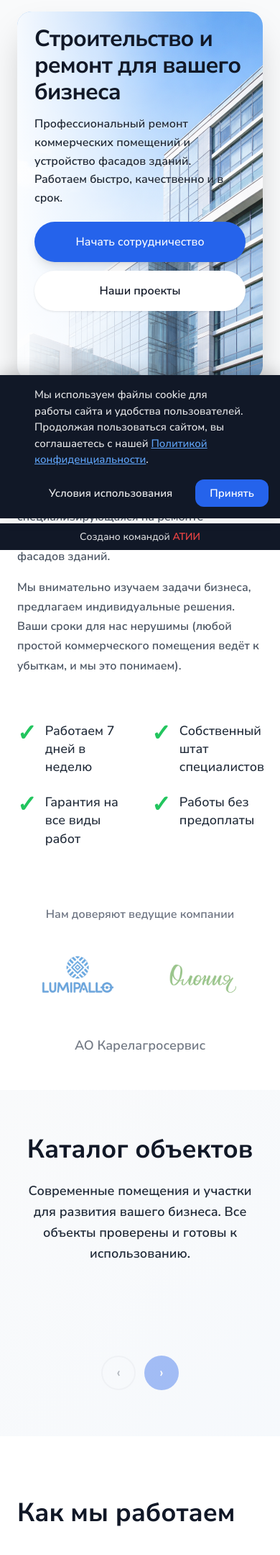
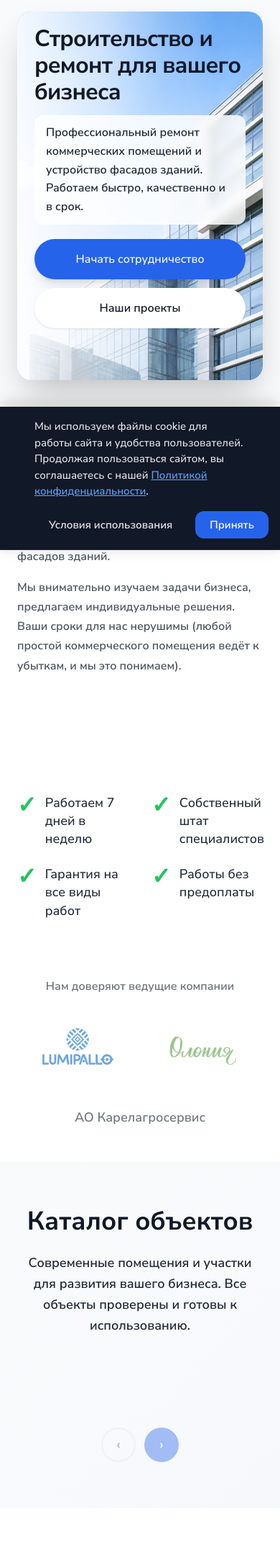
Before and after one commit to KoboSteruS/BkStroy, a Flask app: template templates/index.html in a window 390 px wide. Shown: the part 80-2240 px from the top of the page at 72% size. Run offline with Flask 3, Linux system fonts and the light colour scheme; the template is opened without the code that fills it, so the values that code supplies are empty.

Commit message:
Последние правки

```diff
--- a/static/css/style.css
+++ b/static/css/style.css
@@ -395,6 +395,17 @@ button {
   text-shadow: 0 1px 2px rgba(255, 255, 255, 0.8);
 }
 
+@media (max-width: 767px) {
+  .hero-desc {
+    background: rgba(255, 255, 255, 0.82);
+    padding: 0.75rem 1rem;
+    border-radius: var(--radius-lg);
+    margin-right: 0;
+    -webkit-backdrop-filter: blur(6px);
+    backdrop-filter: blur(6px);
+  }
+}
+
 @media (min-width: 1024px) {
   .hero-desc {
     font-size: 1.125rem;
@@ -528,13 +539,9 @@ button {
   }
 }
 
-main {
-  padding-bottom: 2.75rem; /* место под плашку «Создано командой АТИИ» */
-}
-
 @media (max-width: 767px) {
   main {
-    padding-bottom: calc(2.75rem + 2rem + env(safe-area-inset-bottom, 0px));
+    padding-bottom: calc(2rem + env(safe-area-inset-bottom, 0px));
   }
 }
 
@@ -576,6 +583,7 @@ main {
   gap: 1.5rem 2rem;
   margin: 0;
   padding: 0;
+  padding-top: 100px;
 }
 
 @media (min-width: 768px) {
@@ -963,6 +971,7 @@ main {
   margin-bottom: 4rem;
 }
 
+
 .process-layout {
   display: grid;
   gap: 3rem;
@@ -979,6 +988,84 @@ main {
 
 .process-media {
   min-height: 26rem;
+}
+
+/* Строка заголовок + кнопка на мобильных */
+.process-header-row {
+  display: block;
+}
+
+@media (max-width: 1023px) {
+  .process-header-row {
+    display: flex;
+    align-items: center;
+    justify-content: flex-start;
+    gap: 0.75rem;
+    margin-bottom: 1.5rem;
+  }
+  .process-heading {
+    margin-bottom: 0;
+    flex: 1 1 0;
+    min-width: 9em;
+  }
+}
+
+/* Обёртка кнопки справа от заголовка — только на мобильных */
+.process-circle-wrap--mobile {
+  display: none;
+  flex-shrink: 0;
+}
+
+@media (max-width: 1023px) {
+  .process-circle-wrap--mobile {
+    display: block;
+    position: relative;
+    right: 93px;
+    top: 50px;
+    /* top не используем: % зависит от высоты родителя, которая меняется после загрузки шрифтов — из-за этого кнопка съезжает. Вертикаль задаётся flex align-items: center у .process-header-row */
+  }
+  .process-circle--desktop {
+    display: none !important;
+  }
+  .process-media {
+    min-height: 0;
+  }
+  .process-image-wrap {
+    display: none;
+  }
+  .process-image-wrap::before,
+  .process-image-wrap::after {
+    display: none;
+  }
+  .process-image {
+    display: none;
+  }
+  .process-circle-wrap--mobile .process-circle,
+  .process-circle--mobile {
+    position: relative;
+    transform: none;
+    margin: 0;
+    width: 5.5rem;
+    height: 5.5rem;
+    padding: 0.5rem;
+  }
+  .process-circle-wrap--mobile .process-circle-title,
+  .process-circle--mobile .process-circle-title {
+    font-size: 0.6875rem;
+    line-height: 1.15;
+  }
+  .process-circle-wrap--mobile .process-circle-sub,
+  .process-circle--mobile .process-circle-sub {
+    font-size: 0.625rem;
+  }
+  .process-circle-wrap--mobile .process-circle:hover,
+  .process-circle--mobile:hover {
+    transform: scale(1.05);
+  }
+  .process-circle-wrap--mobile .process-circle:active,
+  .process-circle--mobile:active {
+    transform: scale(0.98);
+  }
 }
 
 @media (min-width: 1024px) {
@@ -1066,6 +1153,21 @@ main {
     width: 11rem;
     height: 11rem;
     padding: 1rem;
+  }
+}
+
+@media (min-width: 1024px) {
+  .process-circle {
+    top: 2rem;
+    right: 2rem;
+    left: auto;
+    transform: none;
+  }
+  .process-circle:hover {
+    transform: scale(1.05);
+  }
+  .process-circle:active {
+    transform: scale(0.98);
   }
 }
 
@@ -1881,11 +1983,6 @@ a.contact-info-value:hover {
 /* ----- Плашка об использовании cookie ----- */
 /* Плашка «Создано командой АТИИ» — всегда внизу */
 .credit-bar {
-  position: fixed;
-  bottom: 0;
-  left: 0;
-  right: 0;
-  z-index: 99;
   background: var(--color-gray-900);
   color: rgba(255, 255, 255, 0.85);
   padding: 0.5rem 1rem;
@@ -1912,7 +2009,7 @@ a.contact-info-value:hover {
 
 .cookie-consent {
   position: fixed;
-  bottom: 2.75rem;
+  bottom: 0;
   left: 0;
   right: 0;
   z-index: 100;
--- a/templates/index.html
+++ b/templates/index.html
@@ -142,14 +142,22 @@
 
         <!-- Process (Как мы работаем) -->
         <section id="process" class="process">
-            <div class="container">
-                <h2 class="section-heading process-heading">{{ content.process.heading|default('Как мы работаем') }}</h2>
+            <div class="container process-container">
+                <div class="process-header-row">
+                    <h2 class="section-heading process-heading">{{ content.process.heading|default('Как мы работаем') }}</h2>
+                    <div class="process-circle-wrap process-circle-wrap--mobile">
+                        <button type="button" class="process-circle process-circle--mobile" onclick="scrollToSection('contacts')" aria-label="Бесплатная консультация и расчёт стоимости — перейти к форме">
+                            <span class="process-circle-title">{{ content.process.circle_title|default('Бесплатная консультация') }}</span>
+                            <span class="process-circle-sub">{{ content.process.circle_sub|default('и расчёт стоимости') }}</span>
+                        </button>
+                    </div>
+                </div>
 
                 <div class="process-layout">
                     <div class="process-media">
                         <div class="process-image-wrap">
                             <img src="https://images.unsplash.com/photo-1552835376-89b8cdfacb4d?crop=entropy&cs=tinysrgb&fit=max&fm=jpg&q=80&w=1080" alt="Процесс работы" class="process-image">
-                            <button type="button" class="process-circle" onclick="scrollToSection('contacts')" aria-label="Бесплатная консультация и расчёт стоимости — перейти к форме">
+                            <button type="button" class="process-circle process-circle--desktop" onclick="scrollToSection('contacts')" aria-label="Бесплатная консультация и расчёт стоимости — перейти к форме">
                                 <span class="process-circle-title">{{ content.process.circle_title|default('Бесплатная консультация') }}</span>
                                 <span class="process-circle-sub">{{ content.process.circle_sub|default('и расчёт стоимости') }}</span>
                             </button>
```
